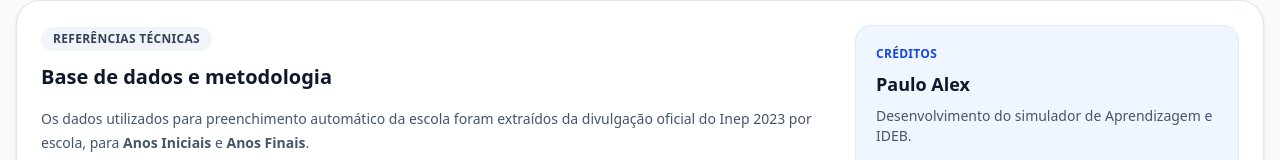
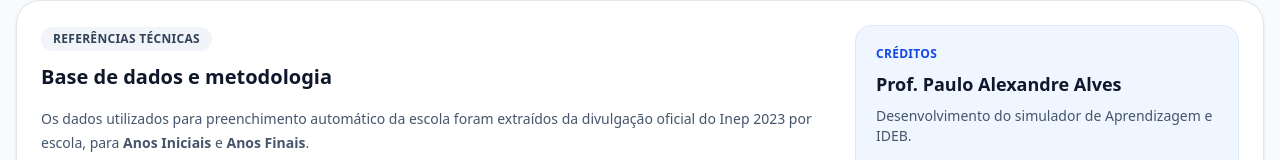
Before and after one commit to pauloalexalves17-ops/simulador-ideb, a Next.js app: page / in a window 1280 px wide. Shown: the part 862-1022 px from the top of the page. Built offline with nearby package versions, Linux system fonts and the light colour scheme; no server answers.

Commit message:
Update page.tsx

```diff
--- a/app/page.tsx
+++ b/app/page.tsx
@@ -881,7 +881,7 @@ export default function HomePage() {
               </div>
 
               <h3 className="text-lg font-semibold text-slate-900">
-                Paulo Alex
+                Prof. Paulo Alexandre Alves
               </h3>
 
               <p className="mt-2 text-sm text-slate-600">
```
